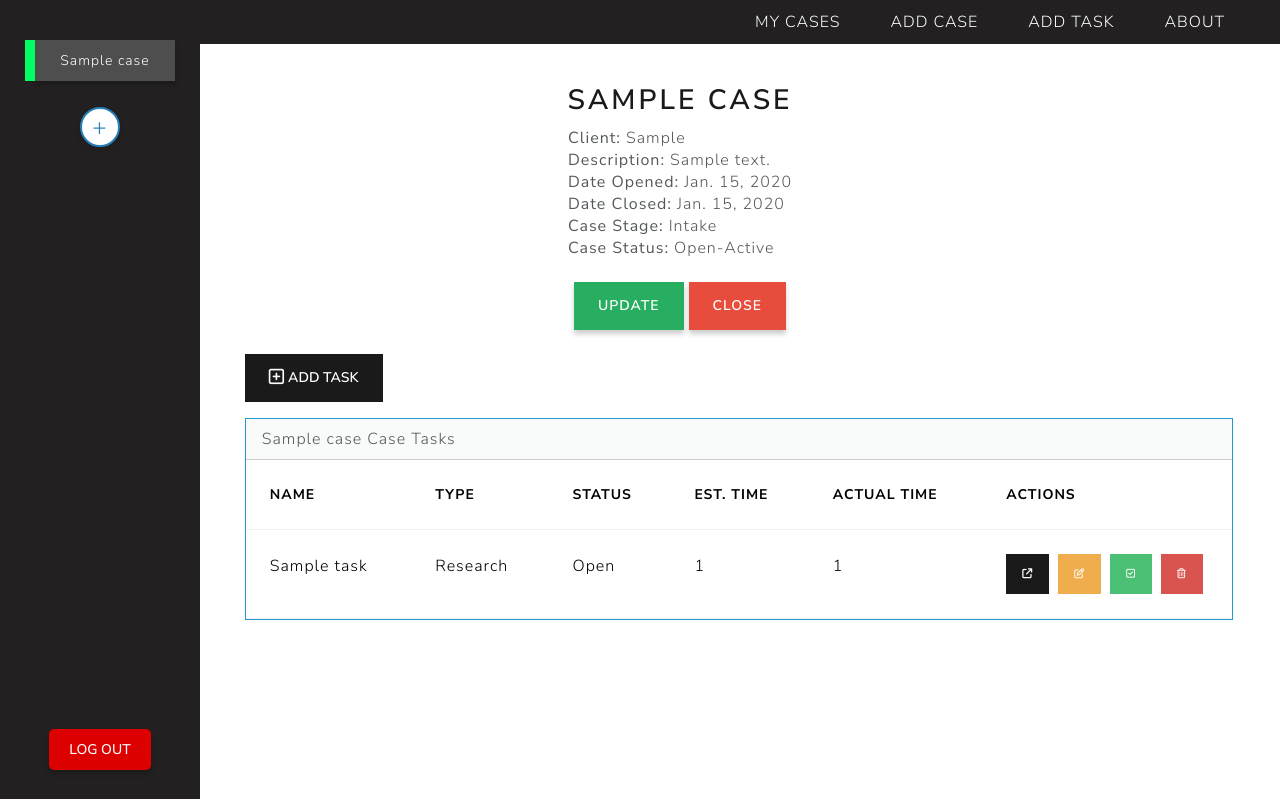
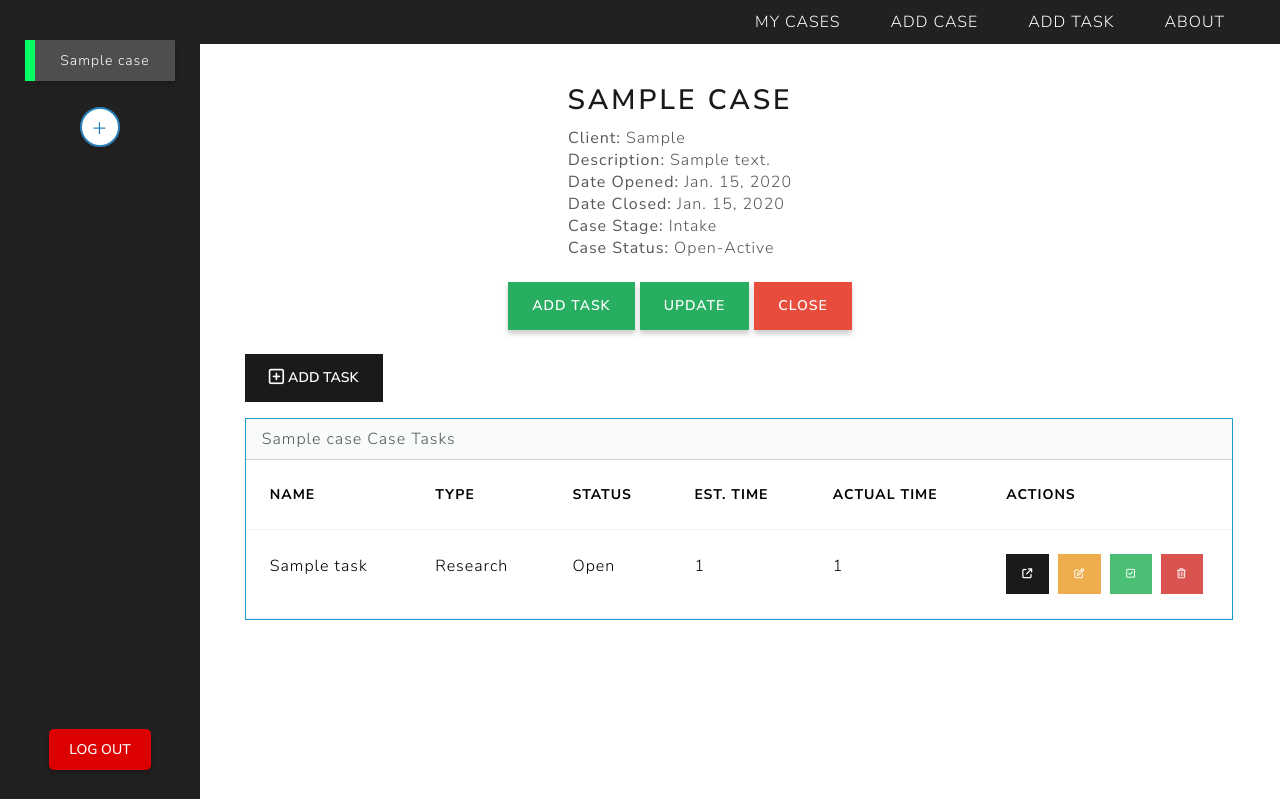
Before and after one commit to matthew-estes/caselawg, a Django app: page /cases/1/ in a window 1280 px wide. Shown: the top 799 px of the page. Run offline with Django 5.2, Linux system fonts and the light colour scheme; a user stored in the database is signed in; tables that the repository leaves empty hold one stand-in row (values such as "Sample post"); some libraries are stand-ins or nearby versions.

Commit message:
Update Task Update and Task Create CBVs to redirect back to case detail view

```diff
--- a/main_app/templates/cases/case_detail.html
+++ b/main_app/templates/cases/case_detail.html
@@ -22,6 +22,7 @@
     <p><strong>Case Status:</strong> {{ case.get_case_status_display }}</p>
   </div>
   <div class="action-buttons-container mb-4">
+    <a href="{% url 'task-create' %}" class="action-button update-button btn btn-success">ADD TASK</a>
     <a href="{% url 'case-update' case.pk %}" class="action-button update-button btn btn-success">UPDATE</a>
     <a href="{% url 'case-close' case.pk %}" class="action-button close-button btn btn-danger">CLOSE</a>
   </div>
--- a/main_app/views.py
+++ b/main_app/views.py
@@ -116,12 +116,14 @@ class CaseDelete(LoginRequiredMixin, DeleteView):
 class TaskCreate(LoginRequiredMixin, CreateView):
     model = Task
     fields = "__all__"
-    success_url = '/cases/'
+    # success_url = '/cases/'
 
     def form_valid(self, form):
         form.instance.user = self.request.user
-        return super().form_valid(form)
-        # return redirect(reverse('case-detail', kwargs={'pk': self..fk}))
+        response = super().form_valid(form)
+        task = self.object
+        case = task.case
+        return redirect(reverse('case-detail', kwargs={'pk': case.pk}))
 
     def get_context_data(self, **kwargs):
         context = super().get_context_data(**kwargs)
@@ -133,7 +135,13 @@ class TaskCreate(LoginRequiredMixin, CreateView):
 class TaskUpdate(LoginRequiredMixin, UpdateView):
     model = Task
     fields = '__all__'
-    success_url = '/cases/'
+
+    def form_valid(self, form):
+        form.instance.user = self.request.user
+        response = super().form_valid(form)
+        task = self.object
+        case = task.case
+        return redirect(reverse('case-detail', kwargs={'pk': case.pk}))
 
     def get_context_data(self, **kwargs):
         context = super().get_context_data(**kwargs)
```
